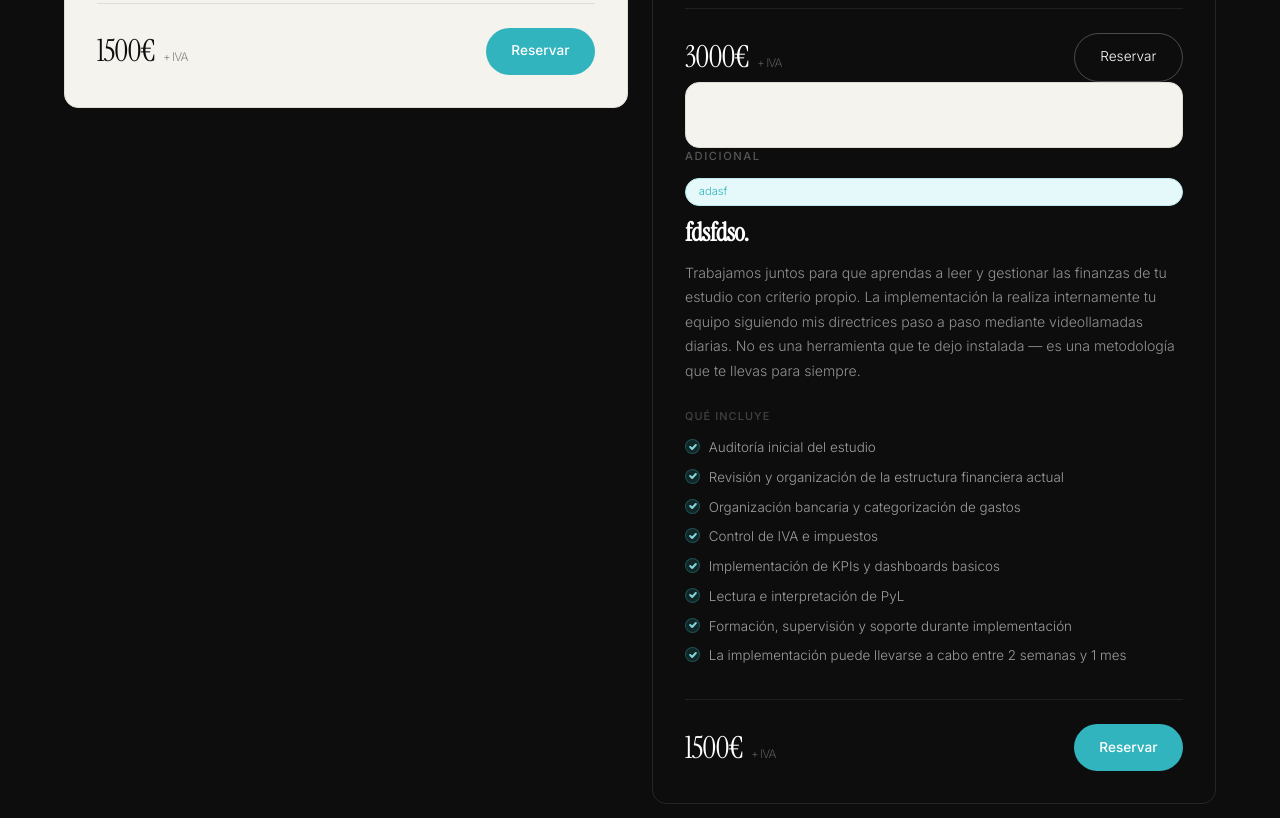
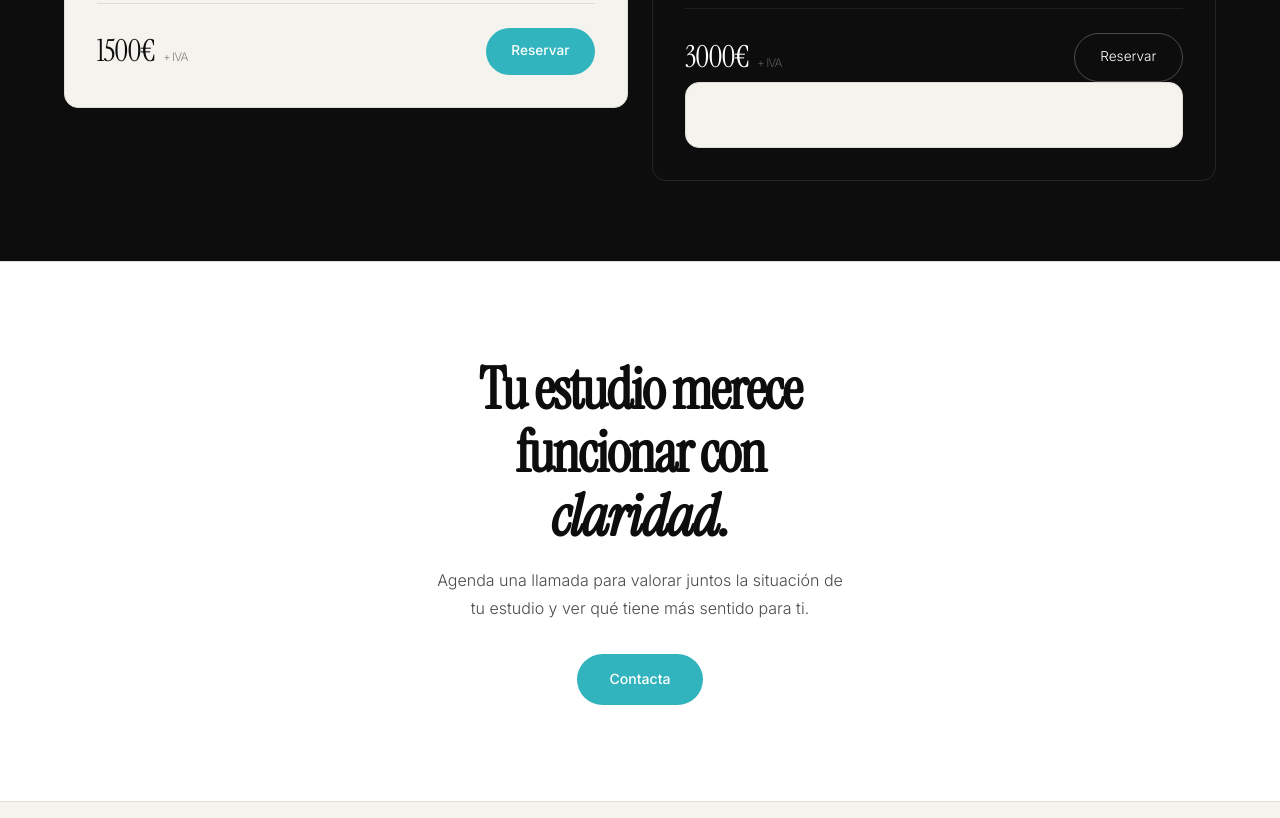
Before and after one commit to angelsancchez/TattooPlaybook, a plain HTML site: page index.html in a window 1280 px wide. Shown: the part 4242-5060 px from the top of the page. Drawn offline with Linux system fonts and the light colour scheme.

Commit message:
Update index.html

```diff
--- a/index.html
+++ b/index.html
@@ -415,26 +415,6 @@ h1             { animation:up .7s .15s ease both; }
         </div>
          <div class="service-card featured">
       </div>
-        <div class="service-label">ADICIONAL</div>
-        <div class="service-pill">adasf</div>
-        <h3>fdsfdso.</h3>
-        <p class="service-tagline">Trabajamos juntos para que aprendas a leer y gestionar las finanzas de tu estudio con criterio propio. La implementación la realiza internamente tu equipo siguiendo mis directrices paso a paso mediante videollamadas diarias. No es una herramienta que te dejo instalada — es una metodología que te llevas para siempre.</p>
-        <div class="service-includes">
-          <div class="service-includes-label">Qué incluye</div>
-          <div class="service-item"><div class="service-check"><svg viewBox="0 0 10 10"><polyline points="1.5,5 4,7.5 8.5,2.5"/></svg></div><span class="service-item-text">Auditoría inicial del estudio</span></div>
-          <div class="service-item"><div class="service-check"><svg viewBox="0 0 10 10"><polyline points="1.5,5 4,7.5 8.5,2.5"/></svg></div><span class="service-item-text">Revisión y organización de la estructura financiera actual</span></div>
-          <div class="service-item"><div class="service-check"><svg viewBox="0 0 10 10"><polyline points="1.5,5 4,7.5 8.5,2.5"/></svg></div><span class="service-item-text">Organización bancaria y categorización de gastos</span></div>
-          <div class="service-item"><div class="service-check"><svg viewBox="0 0 10 10"><polyline points="1.5,5 4,7.5 8.5,2.5"/></svg></div><span class="service-item-text">Control de IVA e impuestos</span></div>
-          <div class="service-item"><div class="service-check"><svg viewBox="0 0 10 10"><polyline points="1.5,5 4,7.5 8.5,2.5"/></svg></div><span class="service-item-text">Implementación de KPIs y dashboards basicos</span></div>
-          <div class="service-item"><div class="service-check"><svg viewBox="0 0 10 10"><polyline points="1.5,5 4,7.5 8.5,2.5"/></svg></div><span class="service-item-text">Lectura e interpretación de PyL</span></div>
-          <div class="service-item"><div class="service-check"><svg viewBox="0 0 10 10"><polyline points="1.5,5 4,7.5 8.5,2.5"/></svg></div><span class="service-item-text">Formación, supervisión y soporte durante implementación</span></div>
-          <div class="service-item"><div class="service-check"><svg viewBox="0 0 10 10"><polyline points="1.5,5 4,7.5 8.5,2.5"/></svg></div><span class="service-item-text">La implementación puede llevarse a cabo entre 2 semanas y 1 mes</span></div>
-
-        </div>
-        <div class="service-footer">
-          <div class="service-price">1500€ <span>+ IVA</span></div>
-          <a href="mailto:sanchezmartinezangel@gmail.com?subject=Implementaci%C3%B3n%20guiada%20-%20Tattoo%20Playbook" class="btn-teal">Reservar</a>
-        </div>
       </div>
       </div>
     </div>
```
